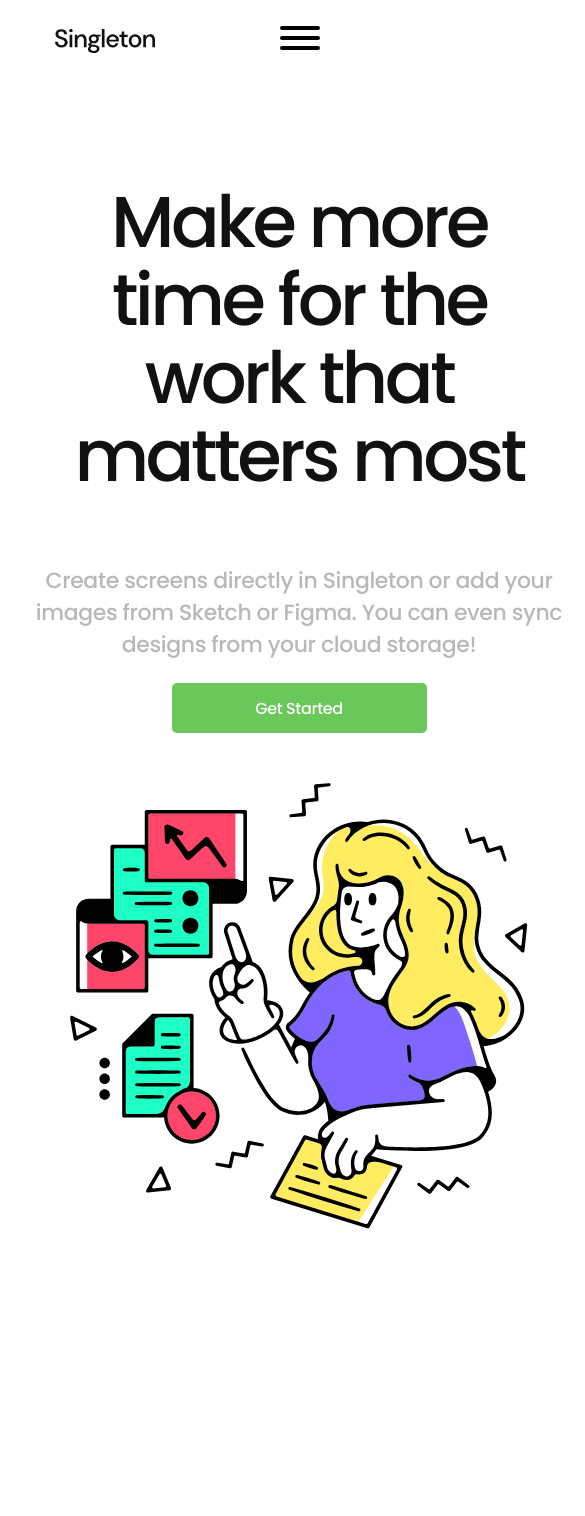
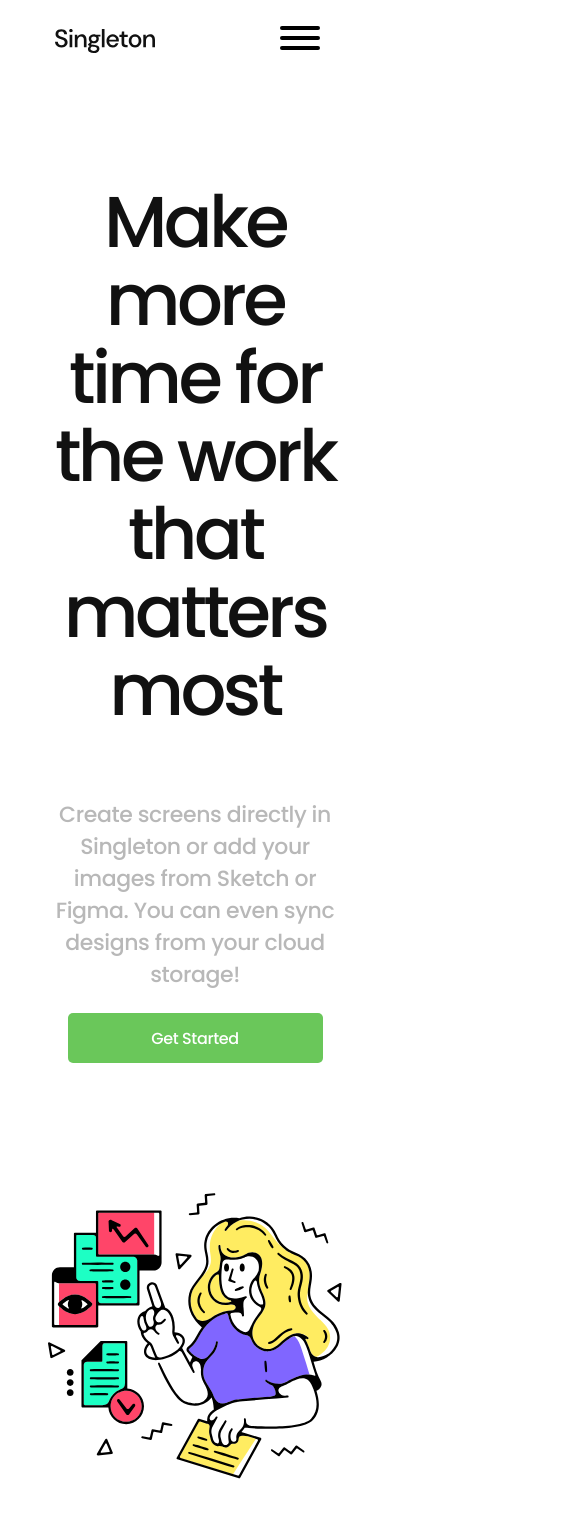
Before and after one commit to JorgeRochaA/singleton, a Vue app: page / in a window 390 px wide. Shown: the top 1516 px of the page, 585 px wide, since content can reach past the window. Before the commit the page ends 1261 px from the top, so only its background shows below. Built offline with nearby package versions, Linux system fonts and the light colour scheme.

Commit message:
fix style

```diff
--- a/src/components/GetStarted.vue
+++ b/src/components/GetStarted.vue
@@ -20,6 +20,7 @@
   display: flex;
   margin-top: 103px;
   justify-content: flex-start;
+  max-width: 100vw;
   .data-container {
     text-align: start;
     margin-right: 200px;
@@ -32,6 +33,7 @@
       line-height: 78px;
       letter-spacing: -3.6px;
       max-width: 607px;
+      width: 90%;
     }
     p {
       color: #b8b8b8;
@@ -39,10 +41,12 @@
       font-weight: 400;
       line-height: 32px;
       letter-spacing: -0.4px;
-      width: 534px;
+      max-width: 534px;
+      width: 90%;
     }
     button {
-      width: 255px;
+      max-width: 255px;
+      width: 90%;
       height: 50px;
       flex-shrink: 0;
       border-radius: 5px;
@@ -65,7 +69,8 @@
   }
 
   img {
-    width: 458.268px;
+    max-width: 458.268px;
+    width: 90%;
     height: 445.166px;
   }
 }
@@ -83,12 +88,10 @@
     flex-direction: column;
     justify-content: center;
     align-items: center;
-    width: 100%;
     text-align: center;
     .data-container {
       text-align: center;
       margin-right: 0px;
-      width: 100%;
       display: flex;
       flex-direction: column;
       align-items: center;
```
